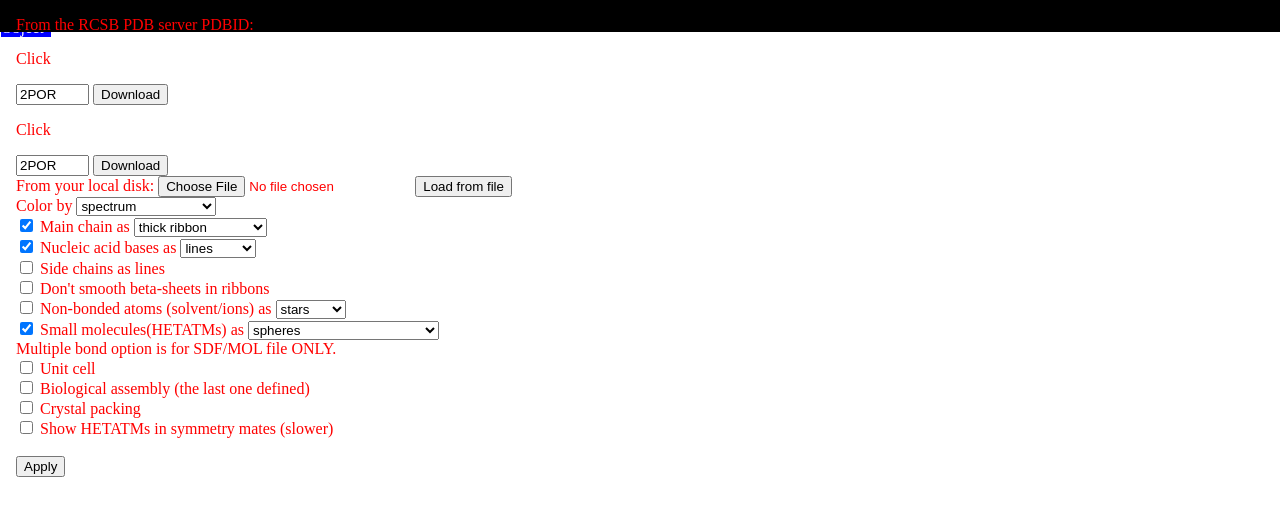
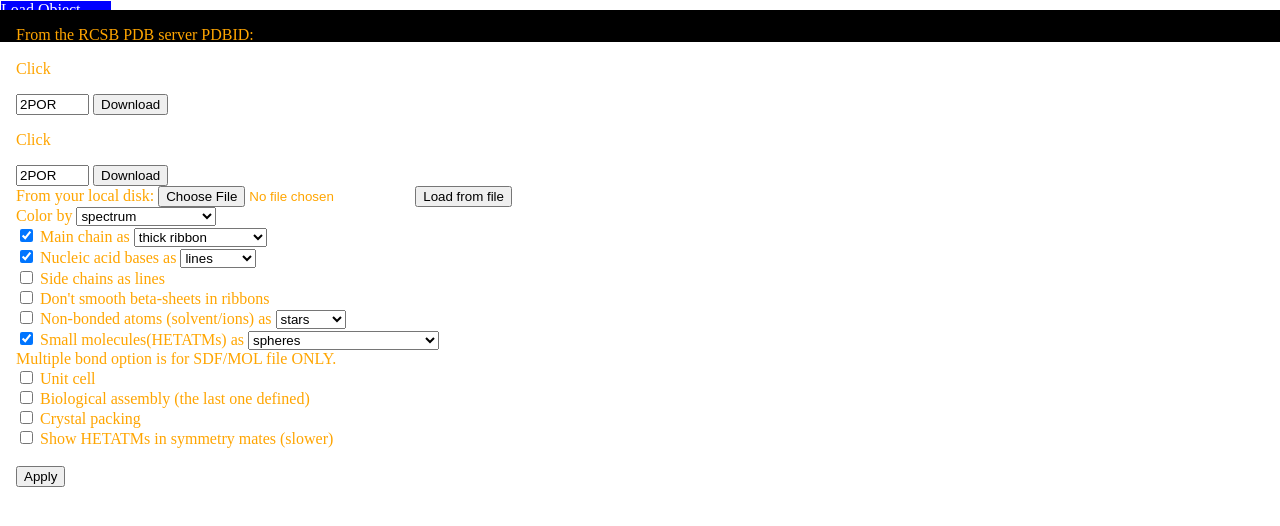
Before and after one commit to yichenlilyc/StructureVisualization, a plain HTML site: page index.html in a window 1280 px wide. Shown: the top 526 px of the page. Drawn offline with nearby package versions, Linux system fonts and the light colour scheme.

Commit message:
animate tabbox4

```diff
--- a/index.html
+++ b/index.html
@@ -47,14 +47,15 @@
       top:0px;
       background-color: blue;
       border: 1px solid white;
-      width: 50px;
+      width: 110px;
       color: white;
     }
     .insideTab {
       position: absolute;
       background-color: black;
       padding: 1em;
-      color:red;
+      color:orange;
+      top:10px;
       height: 0px;
       width: 100%;
 
```
